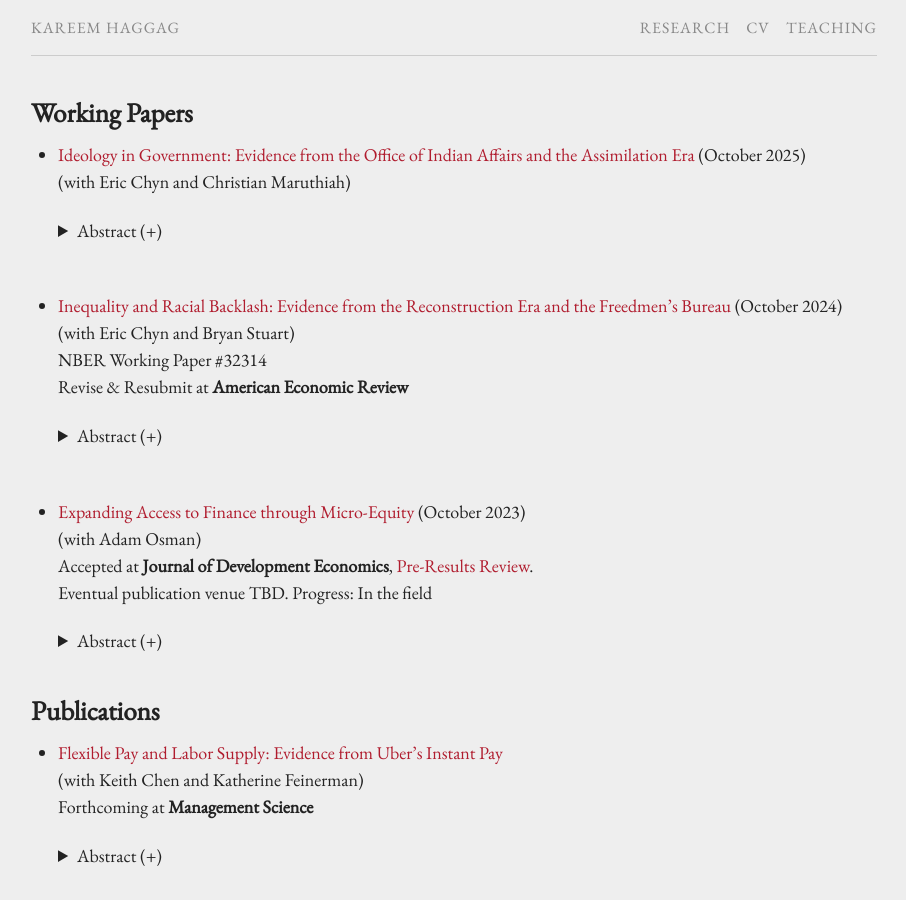
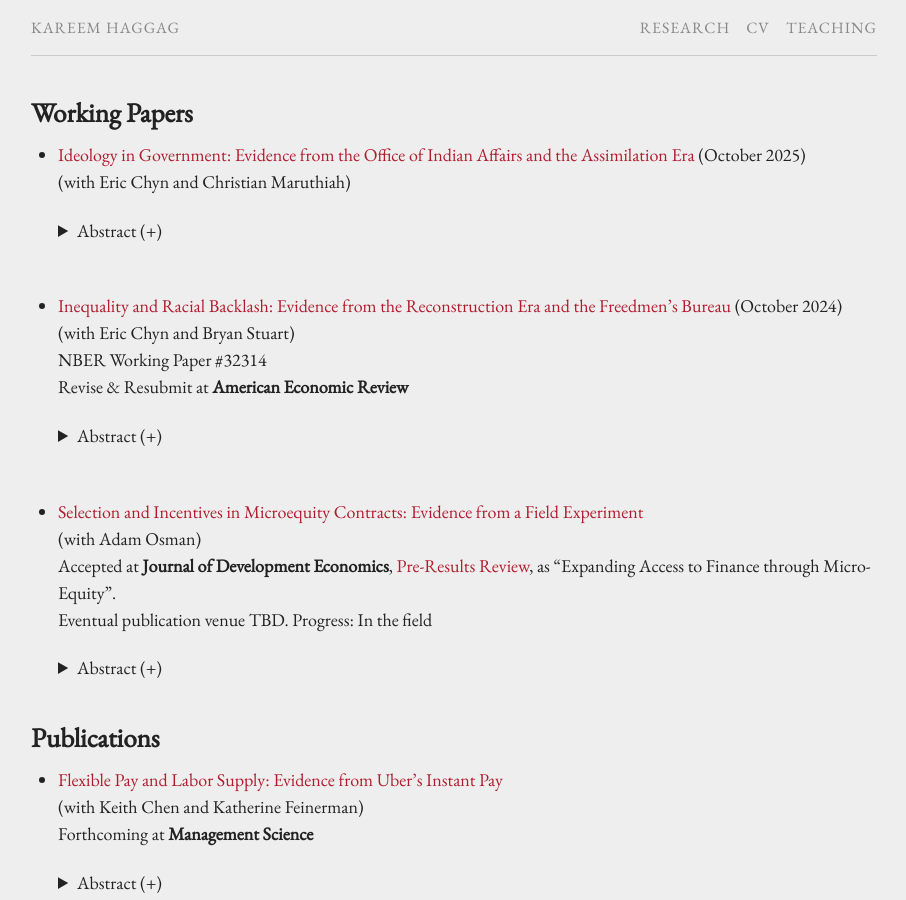
Before and after one commit to kareemhaggag/kareemhaggag.github.io, a Jekyll site: the page built from research.md, in a window 1280 px wide and 900 px high. Shown: the whole window, without its empty margins (186-1092 px from the left). Built offline with Jekyll 4.4.1, drawn with Linux system fonts in a browser that asks for light colours; comment, search, counter and statistics services are not loaded; our own code applies the rules of GitHub Pages for plain Markdown files; some of the changed lines change nothing that is shown.

Commit message:
update titles

```diff
--- a/research.md
+++ b/research.md
@@ -25,16 +25,16 @@ permalink: /research/
    <p align="left"> How do majority groups respond to narrowing inequality in racially polarized environments? We study this by examining the Freedmen’s Bureau, an agency created after the U.S. Civil War to aid former slaves and launch institutional reform in the South. Using new historical records and an event study approach, we estimate the Bureau’s impact on political economy and racial violence. Vote shares for Democrats, the party that previously championed slavery and opposed Black civil rights, initially eroded in Bureau counties, but these impacts faded as federal oversight weakened. Racial backlash emerged rapidly and persisted, suggesting White majorities sought to offset Black progress. <br></p> </blockquote>
    </details> <br />
 
- * [Expanding Access to Finance through Micro-Equity](/f/Micro-Equity.pdf) (October 2023)<br />
+ * [Selection and Incentives in Microequity Contracts: Evidence from a Field Experiment](/f/Micro-Equity.pdf)<br />
   (with Adam Osman)<br />
-  Accepted at **Journal of Development Economics**, [Pre-Results Review](https://www.bitss.org/publishing/jde/). <br />
+  Accepted at **Journal of Development Economics**, [Pre-Results Review](https://www.bitss.org/publishing/jde/), as "Expanding Access to Finance through Micro-Equity". <br />
   Eventual publication venue TBD. Progress: In the field <br />
 
 
    <details><summary> Abstract (+) </summary>
 
    <blockquote>
-   <p align="left"> Conventional microcredit has expanded access to finance for many borrowers; however, a growing literature suggests that the rigid structure of standard debt contracts may limit both their impact and access. We run a field experiment to test the effects of a promising alternative to conventional microcredit. Specifically, we partner with a microfinance institution to design equity contracts in which clients are provided with a productive asset (a set of livestock) and split the proceeds of the sale of the asset at a fixed rate with the MFI. We market this product to livestock farmers alongside a flexible debt contract. Relative to the debt-financing status quo, expanding equity finance to small-scale entrepreneurs could affect both the type of client that participates in the formal financial market (*selection* effects), as well as their outcomes conditional on participation (*contract* effects). Our first set of results will characterize relative demand for the two contracts, as well as key characteristics on which the borrowers may differ (e.g., debt aversion, risk aversion, and religion). Our randomized experiment with 1,875 farmers will then characterize the effects on borrower outcomes (total income, total livestock revenue, product-specific livestock revenue, and repayment). <br></p> </blockquote>
+   <p align="left"> Firms often cite financing constraints as key barriers, yet lenders rarely innovate beyond debt products. While theory suggests debt may dominate equity due to adverse selection and moral hazard, these mechanisms are difficult to isolate empirically. We design and test a microequity product with Egyptian livestock farmers, providing animals and splitting sales proceeds at a fixed rate. We market this product alongside a flexible debt contract. Using a two-stage RCT, we disentangle selection from contract effects. We find strong demand for equity, with many participants willing to accept lower financing probability to avoid debt. These "equity-only" participants exhibit advantageous selection on some key contract performance metrics relative to those willing to accept either contract. However, holding selection fixed, equity causes a drop in net revenue relative to debt—evidence of moral hazard. A set of currency devaluations eliminated this negative effect, demonstrating that moral hazard varies with context. Our findings suggest microequity can enhance financial inclusion by attracting new clients, but managing moral hazard remains a primary, context-dependent challenge. <br></p> </blockquote>
    </details>
 
 
```
Also changed, not shown: 2 other files.
